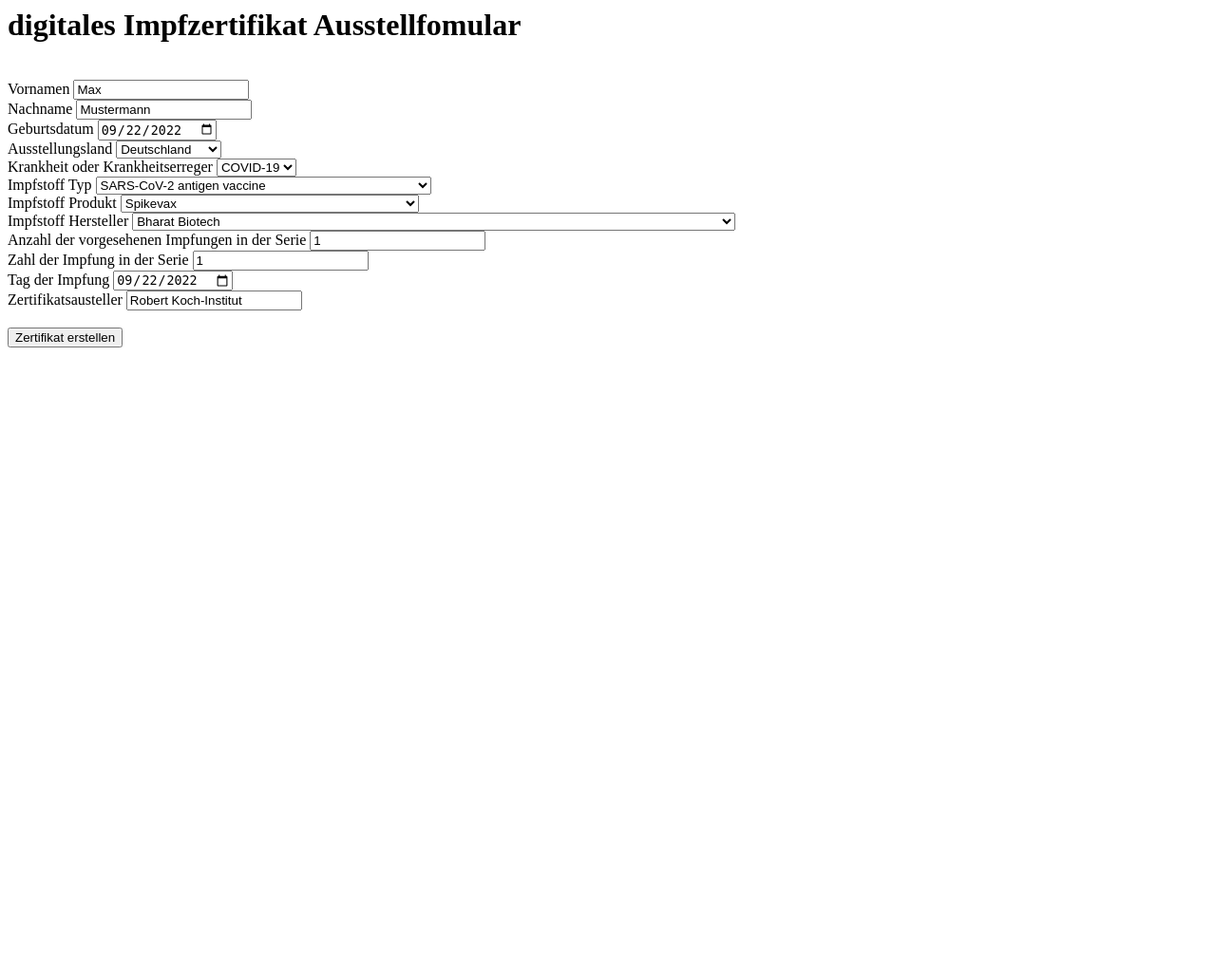
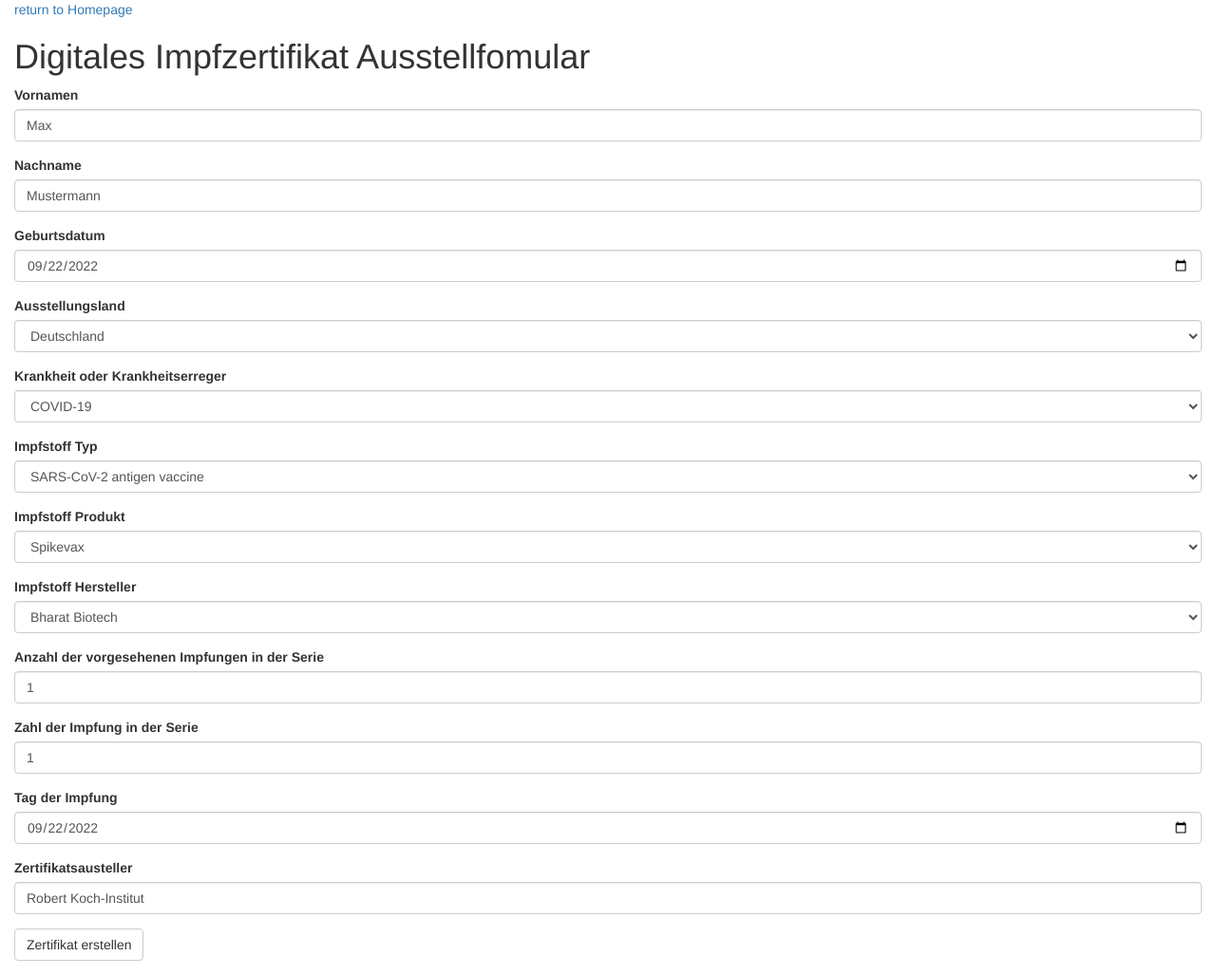
Before and after one commit to BurnPass/burnpass-backend, a Flask app: page /create_digital_hcert in a window 1280 px wide. Shown: the whole page at 95% size. Before the commit the page ends 366 px from the top, so only its background shows below. Run offline with Flask 2, Linux system fonts and the light colour scheme; parts of the project's set-up code (start-up, migrations or seed data) failed here and were passed over; some libraries are stand-ins or nearby versions.

Commit message:
UI update

```diff
--- a/server/config.py
+++ b/server/config.py
@@ -1,5 +1,5 @@
 #verify_url="http://localhost:8000/trustList/DSC/"
 #verify_url="https://de.dscg.ubirch.com/trustList/DSC"
 verify_url="http://scahry.ddns.net:8000/trustList/DSC/" #URL bei der beim hochladen auf der webseite die keys zum prüfen geholt werden
-localcert=True#ob auf die lokalen public keys oder die offiziellen zugegriffen werden soll
-offlinemode=True#ist der offline mode an, wird auf eine offizielle version der offiziellen backends zurückgegriffen
+localcert=True #ob auf die lokalen public keys oder die offiziellen zugegriffen werden soll, also das was "/trustList/DSC" zur Verfügung gestellt werden soll
+offlinemode=True #ist der offline mode an, wird auf eine offline version der offiziellen backends zurückgegriffen
--- a/server/keys_and_signscript/make_cert.py
+++ b/server/keys_and_signscript/make_cert.py
@@ -24,7 +24,7 @@ def make_cert(folder):
      'rawData': pemheadless,
      'signature': '',
      'thumbprint': '',
-     'timestamp': '2022-07-20T10:15:27+02:00'}
+     'timestamp': '2022-07-20T10:15:27+02:00'} #aktuelle Zeit einfügen?
 
     certs={"certificates":[dictentry]}
     return (str(certs).replace("'",'"'))
--- a/server/requirements.txt
+++ b/server/requirements.txt
@@ -8,6 +8,7 @@ qrcode
 
 flask
 Flask-JSON
+flask-bootstrap
 gunicorn
 flask-wtf
 pyzbar
--- a/server/server.py
+++ b/server/server.py
@@ -1,6 +1,7 @@
 #!/usr/bin/env python
 #Flask imports für User Interface
 from flask import Flask, render_template, send_file, request
+from flask_bootstrap import Bootstrap
 #json import um dateien zu lesen
 import json
 #signierfunktion aus eigenem skript
@@ -26,7 +27,6 @@ from Formclasses import makeforms, makepayload
 from keys_and_signscript.make_cert import make_cert,cert_to_db
 #config
 from config import *
-
 #Erstelle die Public Key Zertifikat Datenbank aus den aktuellen Keys
 #fehlen die Keys wird darauf aufmerksam
 try:
@@ -36,6 +36,7 @@ except:
     exit(-1)
 
 app = Flask(__name__)
+Bootstrap(app)
 #config für json
 json_app = FlaskJSON(app)
 app.config['JSON_AS_ASCII'] = False
--- a/server/templates/hcert_creation.html
+++ b/server/templates/hcert_creation.html
@@ -1,41 +1,60 @@
-<h1> digitales Impfzertifikat Ausstellfomular</h1>
-<br/>
-<form method = "POST">
+{% import "bootstrap/wtf.html" as wtf %}
+{% extends "bootstrap/base.html" %}
+{% block content %}
+<form class="col-md-12" method="post" role="form">
+<a href="/">return to Homepage</a>
+<h1> Digitales Impfzertifikat Ausstellfomular</h1>
+<div class="form-group">
 {{ vnameform.hidden_tag() }}
 {{ vnameform.vorname.label}}
-{{ vnameform.vorname}}
-<br/>
+{{ vnameform.vorname(class="form-control")}}
+</div>
+<div class="form-group">
 {{ nnameform.nachname.label}}
-{{ nnameform.nachname}}
-<br/>
+{{ nnameform.nachname(class="form-control")}}
+</div>
+<div class="form-group">
 {{ dobform.dob.label}}
-{{ dobform.dob}}
-<br/>
+{{ dobform.dob(class="form-control")}}
+</div>
+<div class="form-group">
 {{ landform.land.label}}
-{{ landform.land}}
-<br/>
+{{ landform.land(class="form-control")}}
+</div>
+<div class="form-group">
 {{ dATform.dAT.label}}
-{{ dATform.dAT}}
-<br/>
+{{ dATform.dAT(class="form-control")}}
+</div>
+<div class="form-group">
 {{ impftypform.vp.label}}
-{{ impftypform.vp}}
-<br/>
+{{ impftypform.vp(class="form-control")}}
+</div>
+<div class="form-group">
 {{ impfnameform.mp.label}}
-{{ impfnameform.mp}}
-<br/>
+{{ impfnameform.mp(class="form-control")}}
+</div>
+<div class="form-group">
 {{ impfhersteller.ma.label}}
-{{ impfhersteller.ma}}
-<br/>
+{{ impfhersteller.ma(class="form-control")}}
+</div>
+<div class="form-group">
 {{ dnform.number.label}}
-{{ dnform.number}}
-<br/>
+{{ dnform.number(class="form-control")}}
+</div>
+<div class="form-group">
 {{ sdform.number.label}}
-{{ sdform.number}}
-<br/>
+{{ sdform.number(class="form-control")}}
+</div>
+<div class="form-group">
 {{ dtform.vdate.label}}
-{{ dtform.vdate}}
-<br/>
+{{ dtform.vdate(class="form-control")}}
+</div>
+<div class="form-group">
 {{ isform.aussteller.label}}
-{{ isform.aussteller}}
-<br/> <br/>
-{{ vnameform.submit() }}
+{{ isform.aussteller(class="form-control")}}
+ </div>
+<div class="form-group">
+{{ vnameform.submit(class="btn btn-default") }}
+</div>
+</form>
+{%endblock %}
```
Also changed, not shown: server/templates/index.html (+13 -0 lines).
